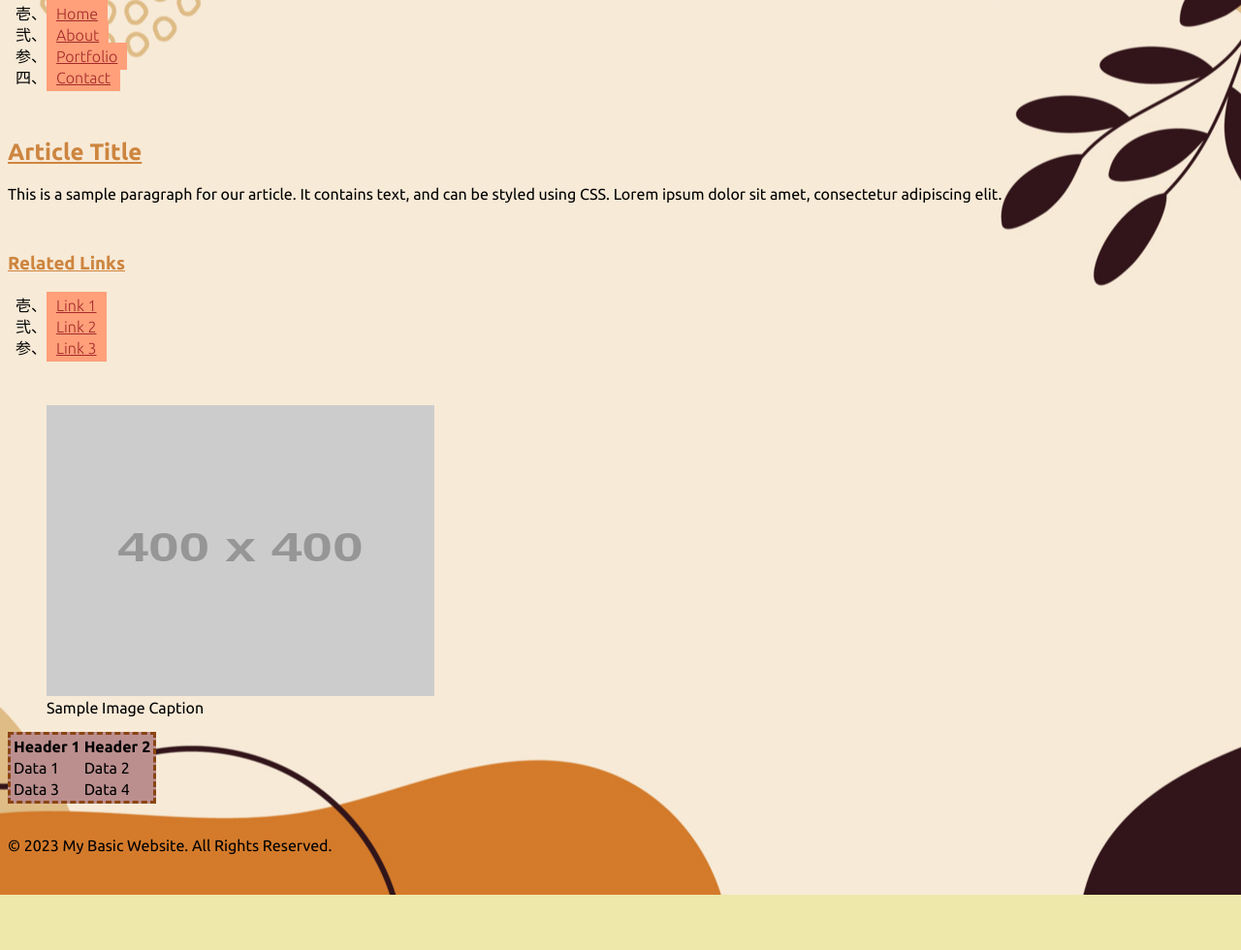
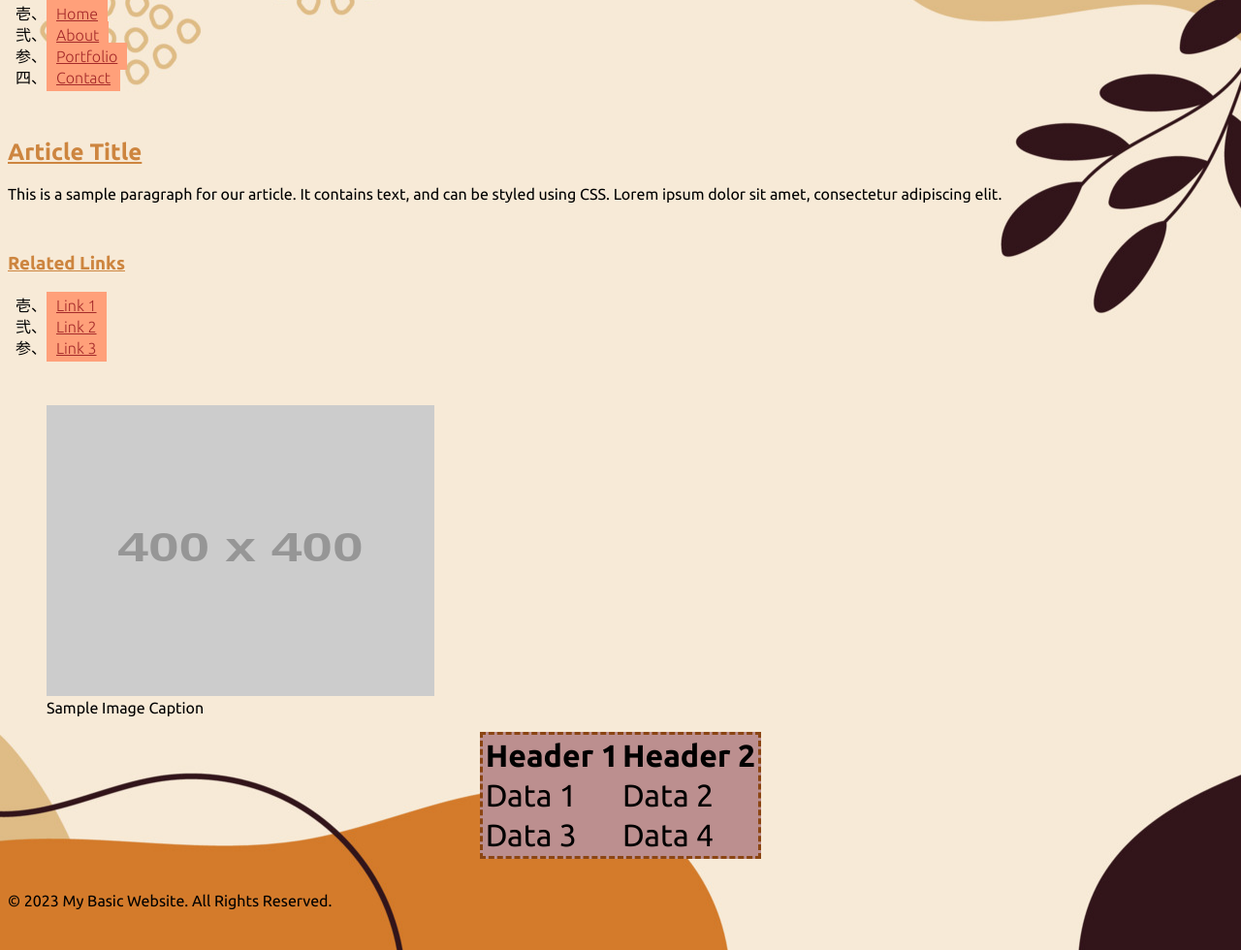
Before and after one commit to smorgannicole/codeup-web-exercises, a plain HTML site: page welcome.html in a window 1280 px wide. Shown: the part 105-1085 px from the top of the page at 97% size. Before the commit the page ends 1028 px from the top, so only its background shows below. Drawn offline with Linux system fonts and the light colour scheme; placeholder pictures from the web are drawn by us.

Commit message:
selector exercise changes

```diff
--- a/css/style.css
+++ b/css/style.css
@@ -14,7 +14,7 @@ h1, h2, h3, h4, h5, h6 {
     text-decoration: underline;
 }
 
-#page {
+body {
     background-color: palegoldenrod;
     background-image: url("../img/autumn-theme.jpeg");
     background-position: center;
@@ -30,6 +30,9 @@ table {
     border-style: dashed;
     border-color: saddlebrown;
     background: rosybrown;
+    margin-left: auto;
+    margin-right: auto;
+    font-size: 2rem;
 }
 
 a {
```
